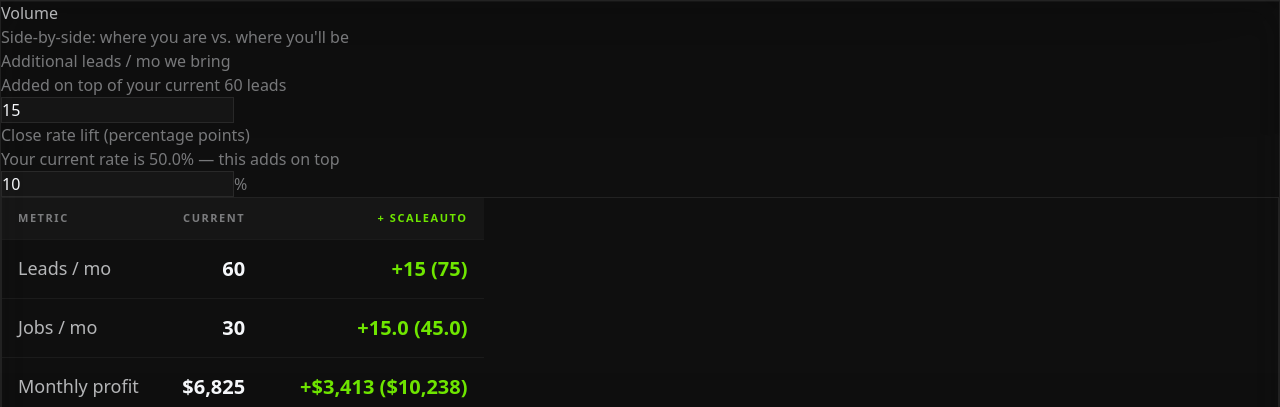
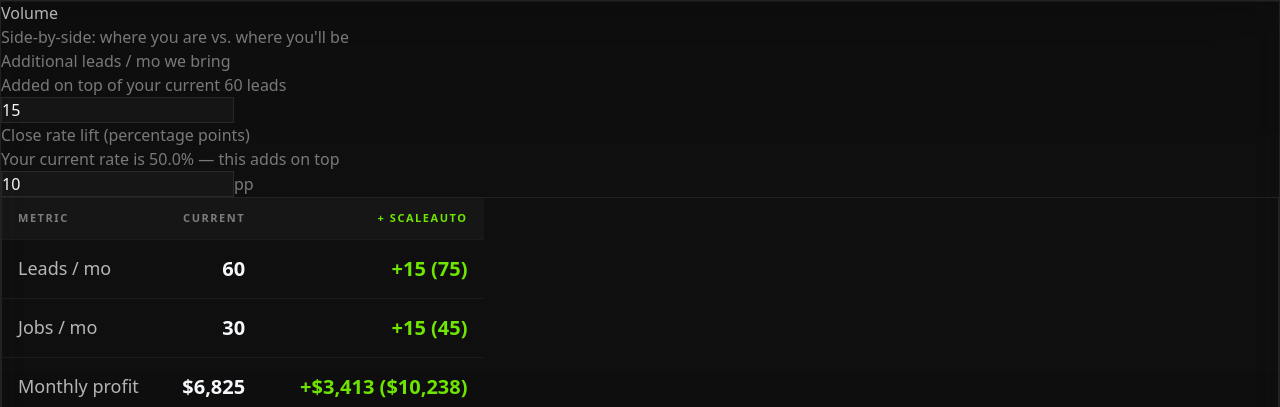
Before and after one commit to FelixTown/scale-calculator, a React (Vite) app: page / in a window 1280 px wide. Shown: the part 865-1272 px from the top of the page. Built offline with nearby package versions, Linux system fonts and the light colour scheme.

Commit message:
messagfcfe

```diff
--- a/src/ScaleCalculator.jsx
+++ b/src/ScaleCalculator.jsx
@@ -255,7 +255,7 @@
               <div>
                 <div className="text-sm font-bold uppercase tracking-[0.12em] mb-1" style={{ color: palette.textSoft }}>Close rate lift (percentage points)</div>
                 <div className="text-xs mb-2" style={{ color: palette.textSoft }}>Your current rate is {(closeRateCurrent * 100).toFixed(1)}% — this adds on top</div>
-                <SmallInput value={closeRateLiftPts} onChange={(v) => setCloseRateLiftPts(clamp(v, 0, 100))} suffix="%" palette={palette} />
+                <SmallInput value={closeRateLiftPts} onChange={(v) => setCloseRateLiftPts(clamp(v, 0, 100))} suffix="pp" palette={palette} />
               </div>
             </div>
 
@@ -277,8 +277,8 @@
                   </tr>
                   <tr>
                     <td style={tdLabelStyle}>Jobs / mo</td>
-                    <td style={tdStyle(false)}>{fmt(jobsPerMonth, 'number', 0)}</td>
-                    <td style={tdStyle(true)}>+{fmt(newJobsDelta, 'number', 1)} ({fmt(jobsTotal, 'number', 1)})</td>
+                    <td style={tdStyle(false)}>{fmt(Math.round(jobsPerMonth), 'number', 0)}</td>
+                    <td style={tdStyle(true)}>+{fmt(Math.round(newJobsDelta), 'number', 0)} ({fmt(Math.round(jobsTotal), 'number', 0)})</td>
                   </tr>
                   <tr>
                     <td style={tdLabelStyle}>Monthly profit</td>
```
